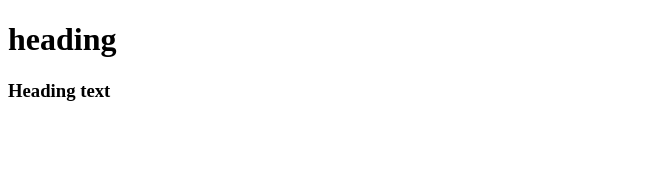
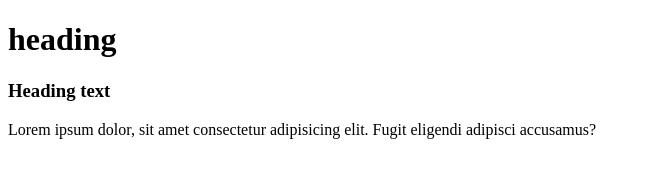
Before and after one commit to Sammysage42/versionControl, a plain HTML site: page index.html in a window 1280 px wide. Shown: the whole page, without its empty margins (0-651 px from the left). Drawn offline with Linux system fonts and the light colour scheme.

Commit message:
second commit

```diff
--- a/index.html
+++ b/index.html
@@ -8,5 +8,6 @@
 <body>
     <h1>heading</h1>
     <h3>Heading text</h3>
+    <p>Lorem ipsum dolor, sit amet consectetur adipisicing elit. Fugit eligendi adipisci accusamus?</p>
 </body>
 </html>
```
